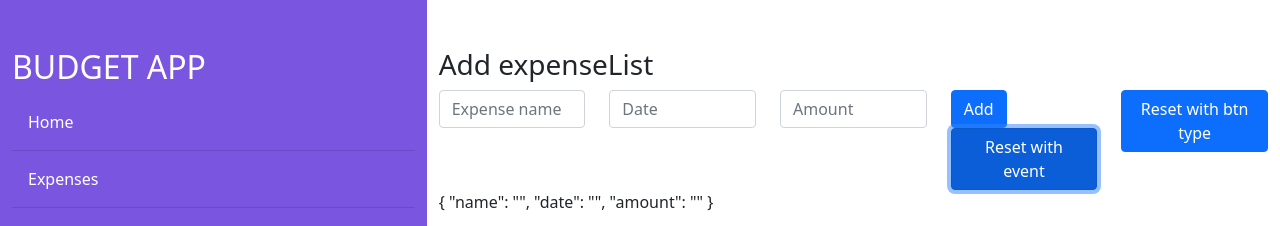
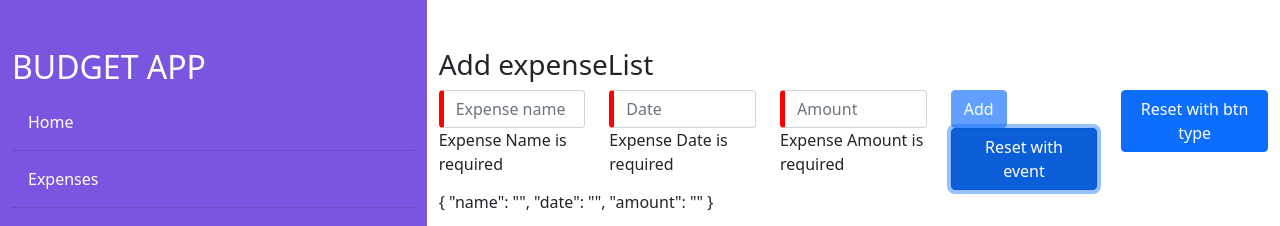
Before and after one commit to elki-hub/itAcademy, an Angular app: page /expenses in a window 1280 px wide. Both pictures are taken after typing "Sample", "Sample", "Sample" into the empty fields and a click on the button "Reset with event". Shown: the top 226 px of the page. Built offline with nearby package versions, Linux system fonts and the light colour scheme; no server answers.

Commit message:
form validation

```diff
--- a/src/app/expenses/expense-form/expense-form.component.css
+++ b/src/app/expenses/expense-form/expense-form.component.css
@@ -0,0 +1,4 @@
+/*selectink visas klases iskyrus formos elemento*/
+.ng-invalid:not(form){
+  border-left: 5px solid red;
+}
--- a/src/app/expenses/expense-form/expense-form.component.html
+++ b/src/app/expenses/expense-form/expense-form.component.html
@@ -1,4 +1,4 @@
-<form (ngSubmit)="addExpense()">
+<form #expenseForm="ngForm" (ngSubmit)="addExpense()">
   <div class="row">
     <div class="col">
       <input
@@ -6,8 +6,19 @@
         type="text"
         class="form-control"
         placeholder="Expense name"
+        required
+        pattern="[a-zA-Z]*"
         [(ngModel)]="expense.name"
+        #expenseName="ngModel"
       />
+      <div [hidden]="expenseName.valid || expenseName.pristine">
+        <div *ngIf="expenseName.errors?.['required']">
+          Expense Name is required
+        </div>
+        <div *ngIf="expenseName.errors?.['pattern']">
+          Only alphabetic characters
+        </div>
+      </div>
     </div>
     <div class="col">
       <input
@@ -16,9 +27,16 @@
         class="form-control"
         placeholder="Date"
         bsDatepicker
+        required
         [bsConfig]="{ dateInputFormat: 'YYYY-MM-DD' }"
         [(ngModel)]="expense.date"
+        #expenseDate="ngModel"
       />
+      <div [hidden]="expenseDate.valid || expenseDate.pristine">
+        <div *ngIf="expenseDate.errors?.['required']">
+          Expense Date is required
+        </div>
+      </div>
     </div>
     <div class="col">
       <input
@@ -26,11 +44,28 @@
         type="text"
         class="form-control"
         placeholder="Amount"
+        required
+        maxlength="5"
         [(ngModel)]="expense.amount"
+        #expenseAmount="ngModel"
       />
+      <div [hidden]="expenseAmount.valid || expenseAmount.pristine">
+        <div *ngIf="expenseAmount.errors?.['required']">
+          Expense Amount is required
+        </div>
+        <div *ngIf="expenseAmount.errors?.['maxlength']">
+          Please enter no more than 5 numbers
+        </div>
+      </div>
     </div>
     <div class="col">
-      <button type="submit" class="btn btn-primary">Add</button>
+      <button
+        type="submit"
+        class="btn btn-primary"
+        [disabled]="!expenseForm.valid"
+      >
+        Add
+      </button>
       <button (click)="resetExpense()" class="btn btn-primary">
         Reset with event
       </button>
```
